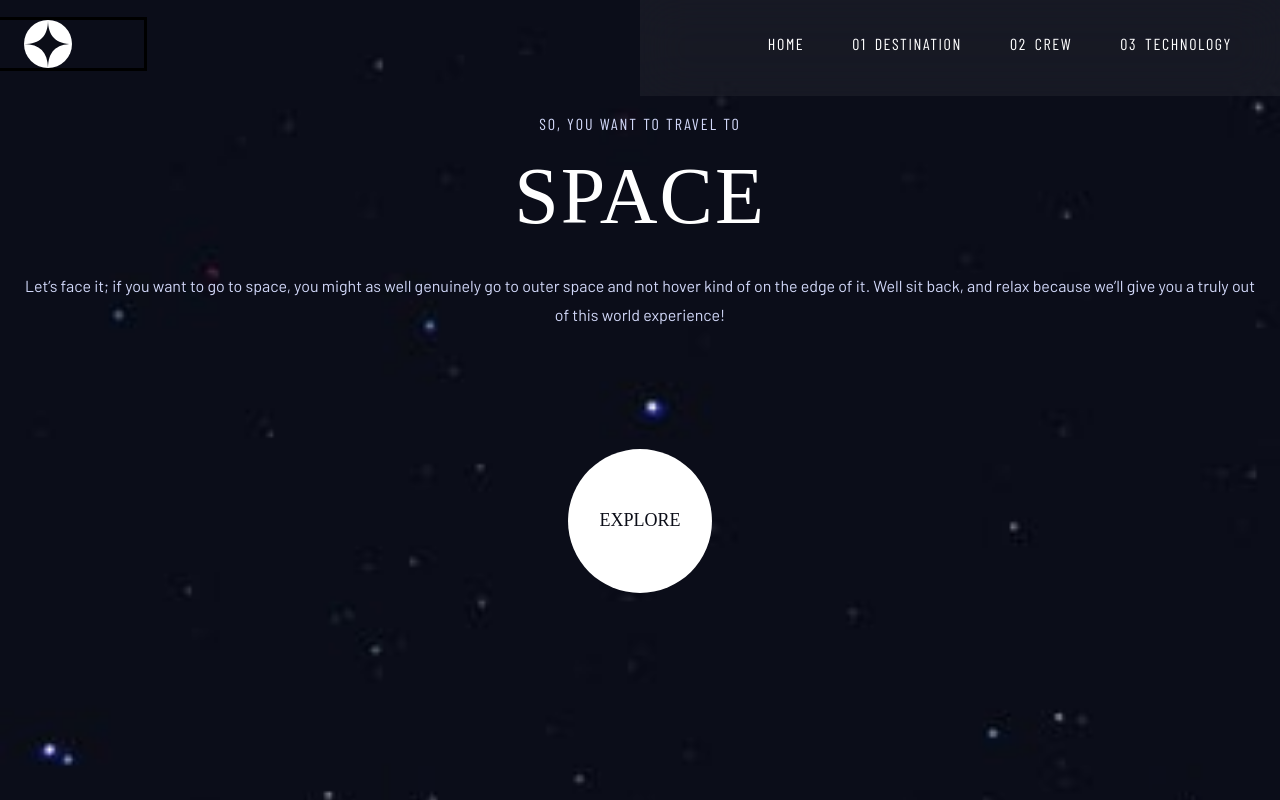
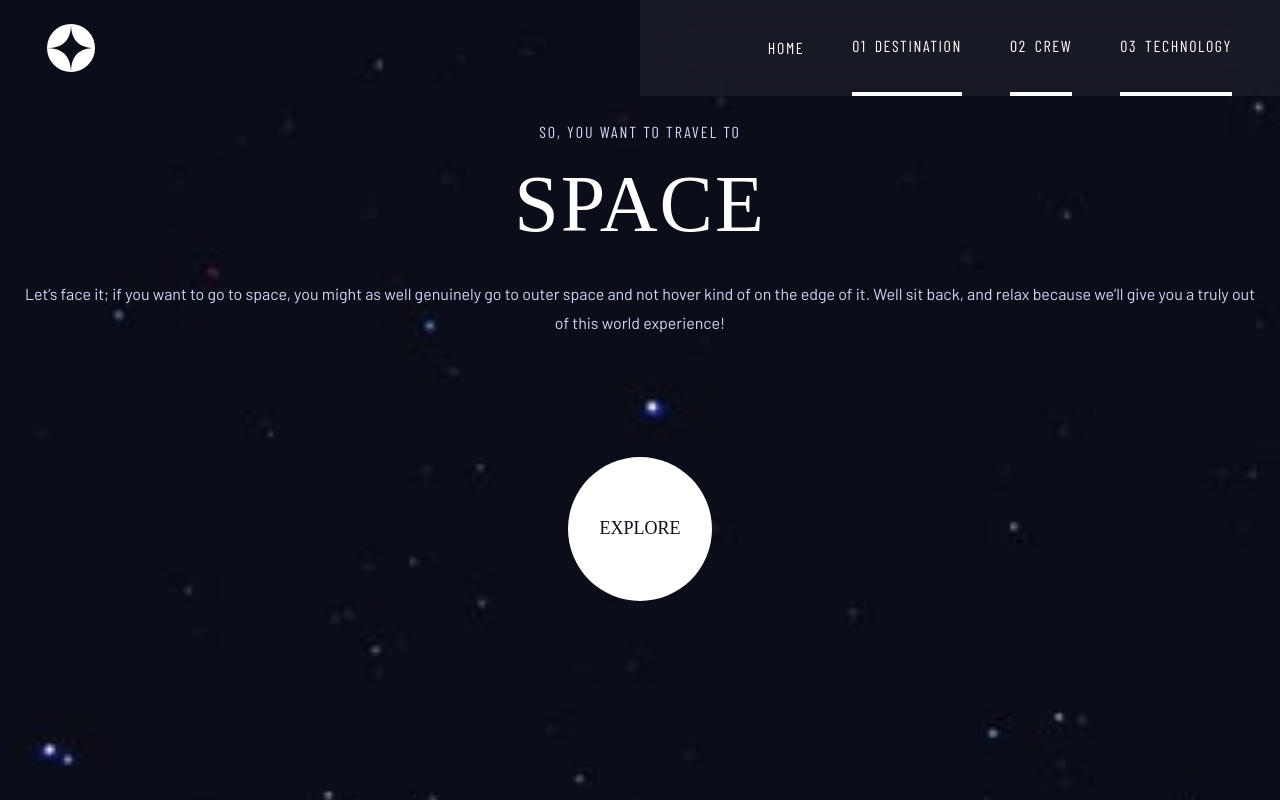
Before and after one commit to code-looney/space-app, a React (Vite) app: page / in a window 1280 px wide. Built offline with nearby package versions, Linux system fonts and the light colour scheme; a web font is replaced by a local one.

Commit message:
testing onTouchStart

```diff
--- a/src/components/Header.jsx
+++ b/src/components/Header.jsx
@@ -1,20 +1,41 @@
-import React from 'react'
+import React, {useState} from 'react'
 import { Link } from 'react-router-dom'
 
 const Header = () => {
+  const [hoverUnderlineColor, setHoverUnderlineColor] = useState("");
+
+  function handleNavLinkHover () {
+    if (hoverUnderlineColor === "") {
+      setHoverUnderlineColor("border-b-4 ")
+    }
+  }
+
+
   return (
-    <div className='w-full h-[88px] flex justify-between items-center font-barlowCondensed  tracking-widest '>
-        <div className='h-[40px] w-[187.5px] lg:h-[48px] lg:w-[160px] outline pl-[1.5em]'>
+    <div className='w-full h-[88px] lg:h-[96px] flex justify-between items-center font-barlowCondensed  tracking-widest '>
+        <div className='h-[40px] w-[187.5px] lg:h-[48px] lg:w-[160px] pl-[1.5em] lg:pl-0 lg:justify-center flex'>
             <img className='h-[40px] w-[40px] lg:w-[48px] lg:h-[48px] cursor-pointer' src="/assets/shared/logo.svg" alt="" />
         </div>
         <div className=' h-[40px] w-[187.5px] lg:w-[640px] lg:h-[96px]  flex justify-end items-center  pr-[1.5em lg:absolute right-0 top-0 backdrop-blur-xl bg-white/5'>
             <Link><img className='h-[21px] w-[24px] lg:hidden' src="/assets/shared/icon-hamburger.svg" alt="" /></Link>
         </div>
             <ul className='h-full w-full flex-row justify-end items-center pr-[3em] gap-[3em] text-[1rem] hidden lg:flex relative z-50 text-white uppercase'>
-                <li className=''>Home</li>
-                <li className='flex gap-[0.5em]'><span>01</span>Destination</li>
-                <li className='flex gap-[0.5em]'><span>02</span>Crew</li>
-                <li className='flex gap-[0.5em]'><span>03</span>Technology</li>
+                <li className={`flex h-full items-center ${hoverUnderlineColor} border-b-white  relative z-20`}>
+                  <span className='relative z-40'></span>
+                  <Link onTouchStart={() => console.log("test")} className=' cursor-pointer'>Home</Link>
+                </li>
+                <li className='flex gap-[0.5em] h-full items-center border-b-4 border-b-white  relative z-20'>
+                  <span className='relative z-40 '>01</span>
+                  <Link className=' cursor-pointer'>Destination</Link>
+                  </li>
+                <li className='flex gap-[0.5em] h-full items-center border-b-4 border-b-white  relative z-20'>
+                  <span className='relative z-40 '>02</span>
+                  <Link className=' cursor-pointer'>Crew</Link>
+                  </li>
+                <li className='flex gap-[0.5em] h-full items-center border-b-4 border-b-white  relative z-20'>
+                  <span className='relative z-40 '>03</span>
+                  <Link className=' cursor-pointer'>Technology</Link>
+                  </li>
               </ul>
     </div>
   )
```
Also changed, not shown: src/components/Home.jsx (+0 -8 lines).
